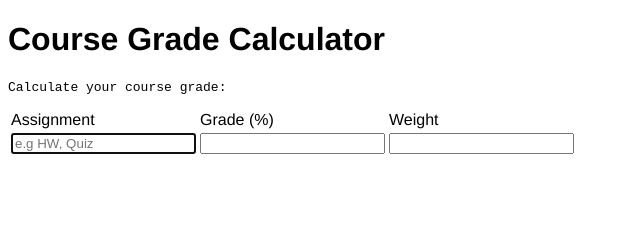
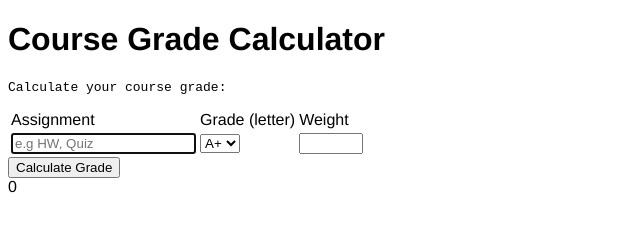
Before and after one commit to caryannm/CMPE-131-Elevate, a plain HTML site: page grade calculator website/index.html in a window 1280 px wide. Shown: the whole page, without its empty margins (0-640 px from the left). Drawn offline with Linux system fonts and the light colour scheme.

Commit message:
Update the grade

```diff
--- a/grade calculator website/index.html
+++ b/grade calculator website/index.html
@@ -18,7 +18,7 @@
                         <td>
                             Assignment
                         </td>
-                        <td style="display: table-cell">Grade (%) </td>
+                        <td style="display: table-cell">Grade (letter)</td>
                         <td>
                             Weight
                         </td>
@@ -29,19 +29,36 @@
                             class="form-control" autofocus>
                         </td>
                         <td style = "display: table-cell;">
-                            <input type = "number" name="grade[]" min = "0"
-                            step="any" class="form-control">
+                            <label type = "text" name="grade[]" class="form-control"></label>
+                            <select id="grade[]" name="grade[]">
+                                <option value="A+">A+</option>
+                                <option value="A">A</option>
+                                <option value="A-">A-</option>
+                                <option value="B+">B+</option>
+                                <option value="B">B</option>
+                                <option value="B-">B-</option>
+                                <option value="C+">C+</option>
+                                <option value="C">C</option>
+                                <option value="C-">C-</option>
+                                <option value="D+">D+</option>
+                                <option value="D">D</option>
+                                <option value="D-">D-</option>
+                                <option value="F">F</option>
+                            </select>
                         </td>
                         <td>
-                            <input type = "number" name="weight[]" min = "0"
-                            step="any" class="form-control">
+                            <input type = "number" name="weight[]" min = "0" max = "100"
+                            step="1" class="form-control">
                         </td>
                     </tr>
-
                 </tbody>
             </table>
         </div>
     </form>
+    <div>
+        <button id="calculate-btn"> Calculate Grade </button>
+        <div id="GPA Display">0</div>
+    </div>
     <script src="app.js"></script>
     <noscript>You need to enable JavaScript to view the full site.</noscript>
 </body>
```
